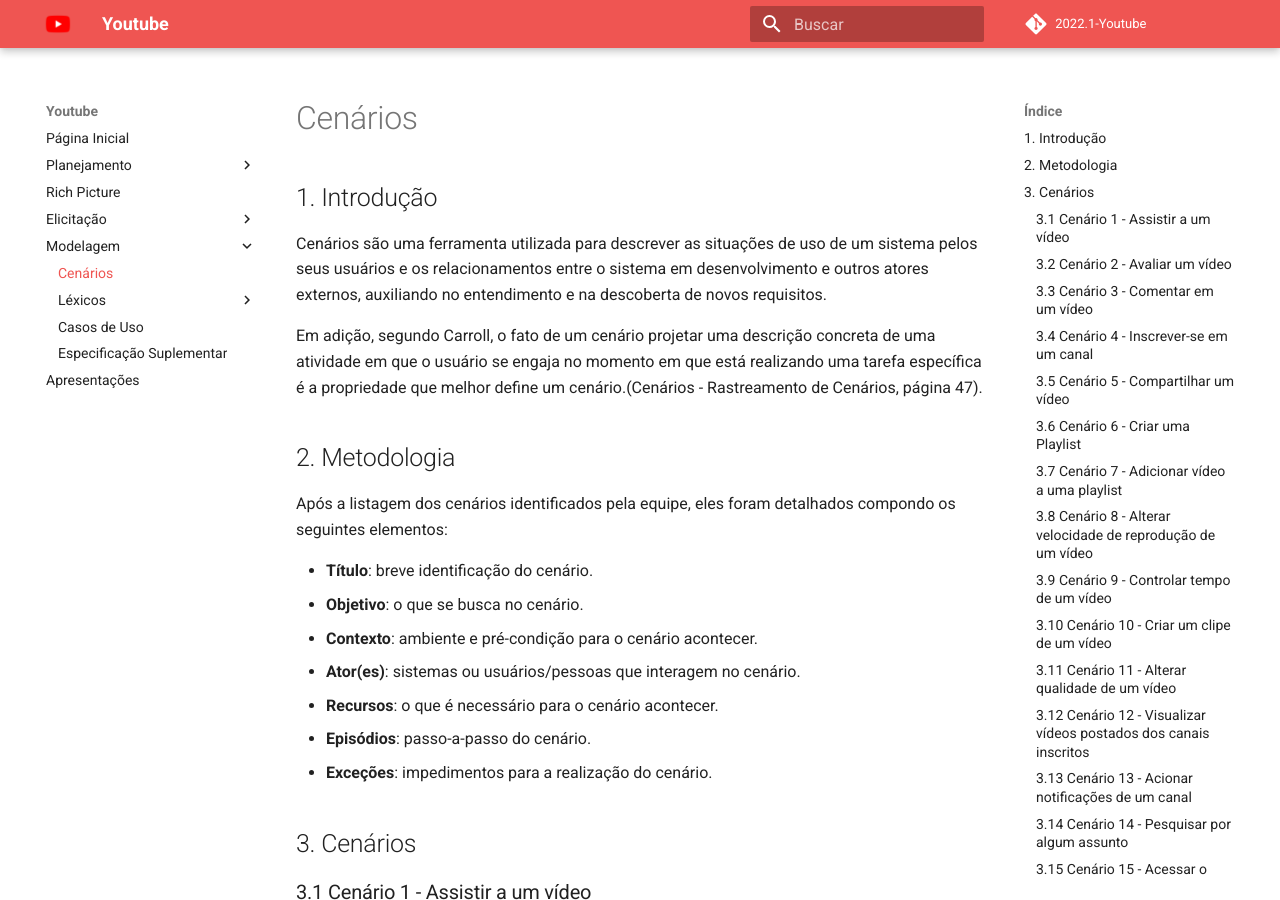
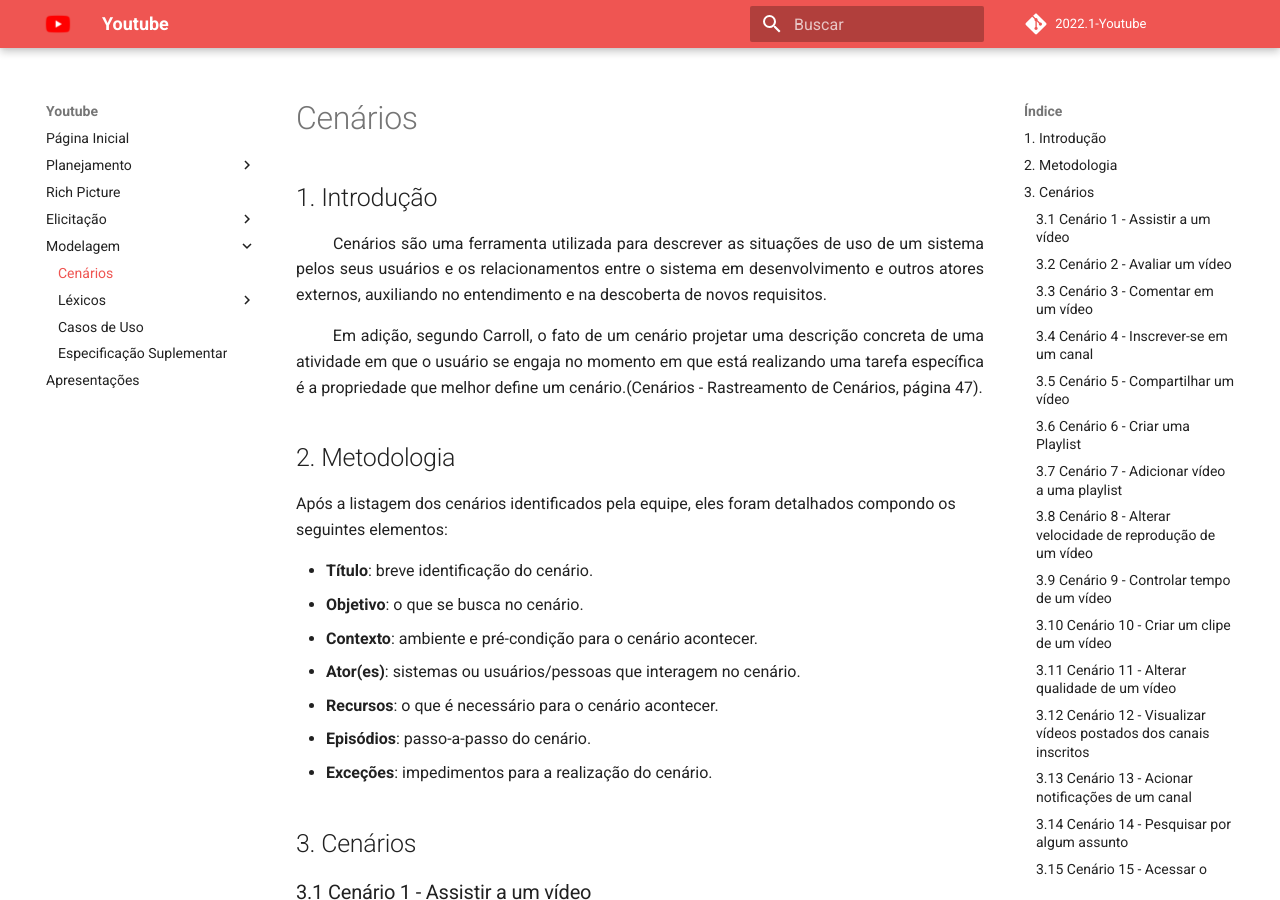
Before and after one commit to Requisitos-de-Software/2022.1-Youtube, an MkDocs documentation site: the page built from docs/modelagem/cenarios.md, in a window 1280 px wide and 900 px high. Built offline with MkDocs 1.6.1 and Material for MkDocs 9.7.7, drawn with Linux system fonts in a browser that asks for light colours; comment, search, counter and statistics services are not loaded.

```diff
--- a/docs/modelagem/cenarios.md
+++ b/docs/modelagem/cenarios.md
@@ -1,9 +1,9 @@
 # Cenários
 
 ## 1. Introdução
-Cenários são uma ferramenta utilizada para descrever as situações de uso de um sistema pelos seus usuários e os relacionamentos entre o sistema em desenvolvimento e outros atores externos, auxiliando no entendimento e na descoberta de novos requisitos.
+<p align="justify">&emsp;&emsp; Cenários são uma ferramenta utilizada para descrever as situações de uso de um sistema pelos seus usuários e os relacionamentos entre o sistema em desenvolvimento e outros atores externos, auxiliando no entendimento e na descoberta de novos requisitos. </p>
 
-Em adição, segundo Carroll, o fato de um cenário projetar uma descrição concreta de uma atividade em que o usuário se engaja no momento em que está realizando uma tarefa específica é a propriedade que melhor define um cenário.(Cenários - Rastreamento de Cenários, página 47).
+<p align="justify">&emsp;&emsp; Em adição, segundo Carroll, o fato de um cenário projetar uma descrição concreta de uma atividade em que o usuário se engaja no momento em que está realizando uma tarefa específica é a propriedade que melhor define um cenário.(Cenários - Rastreamento de Cenários, página 47). </p>
 
 ## 2. Metodologia
 Após a listagem dos cenários identificados pela equipe, eles foram detalhados compondo os seguintes elementos:
```
